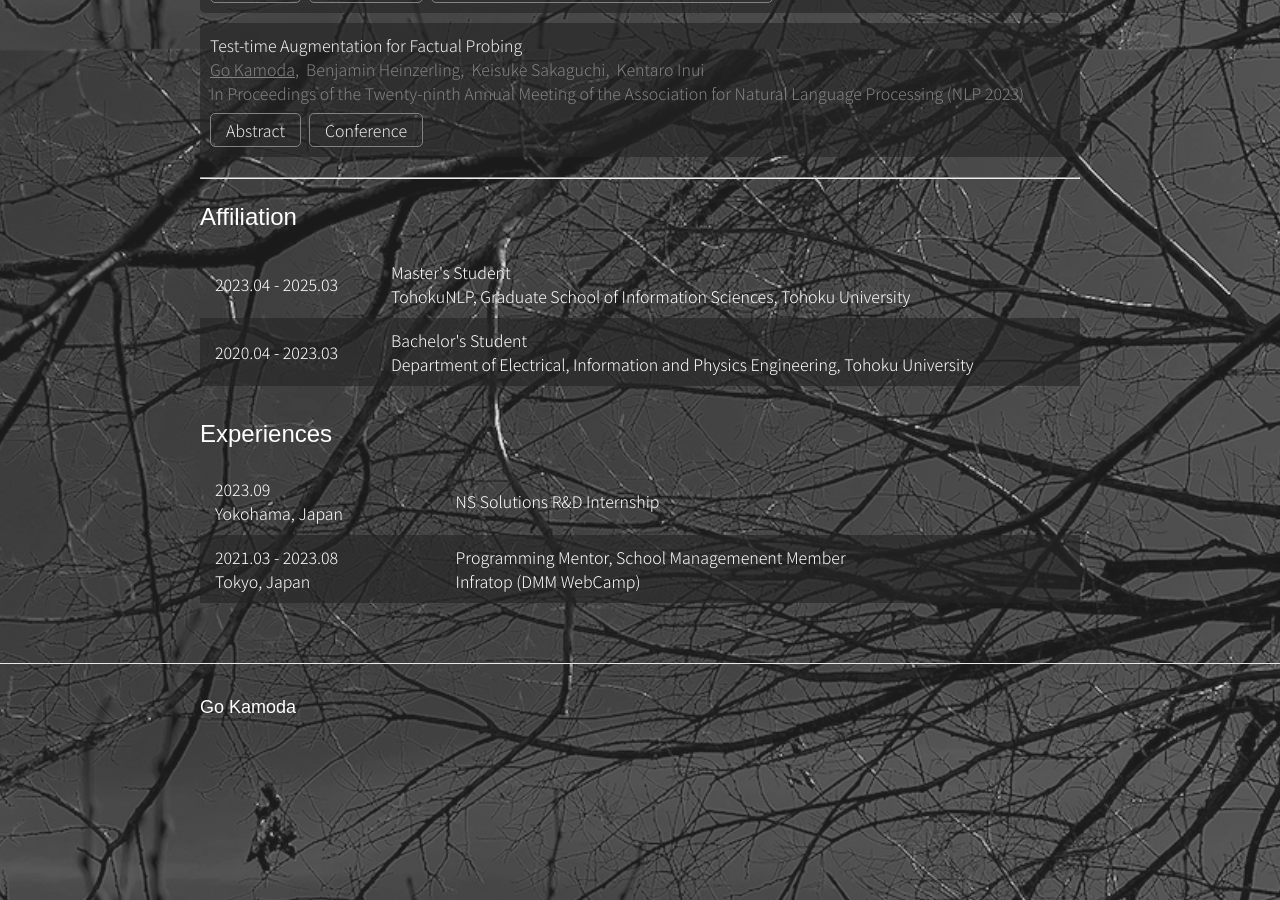
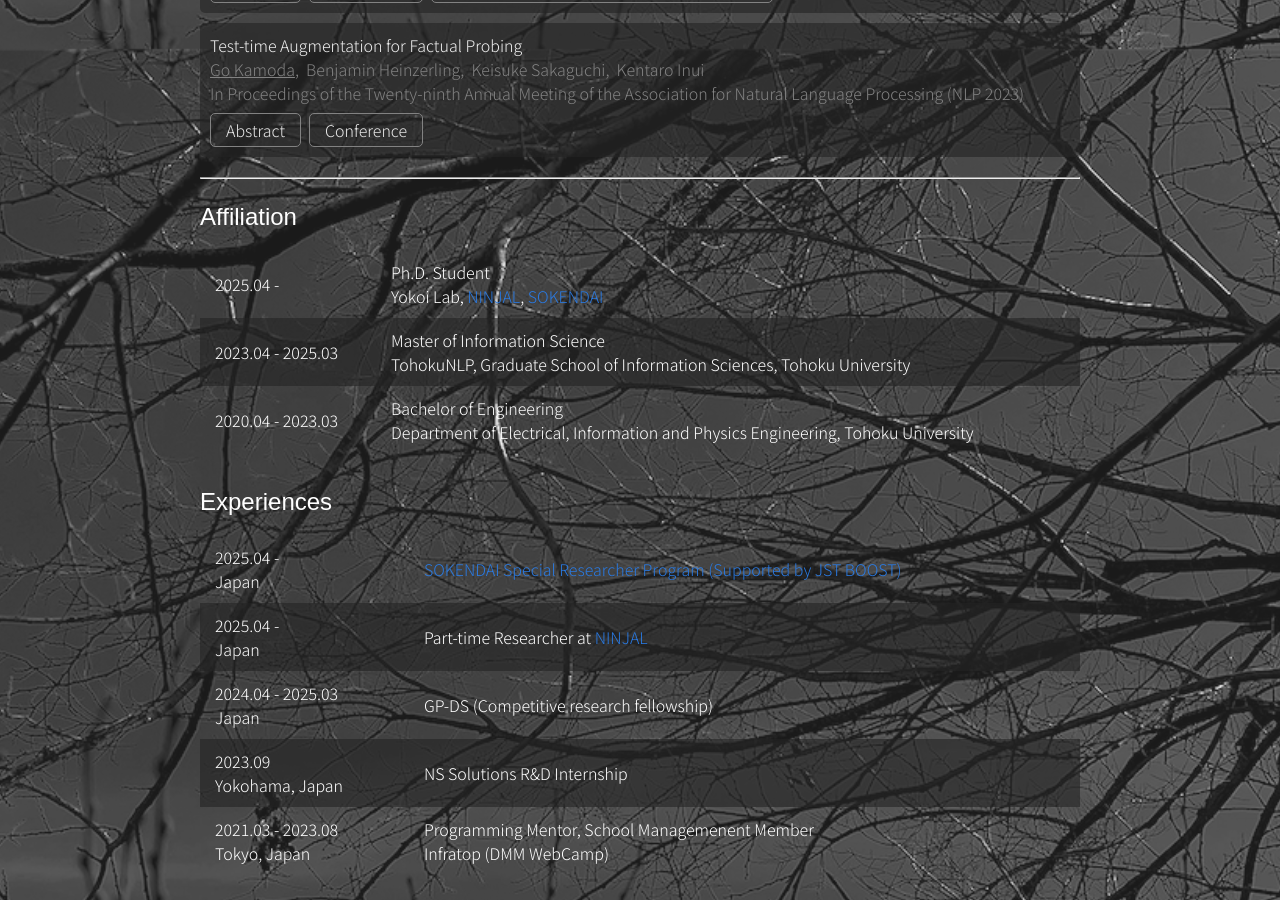
Before and after one commit to gokamoda/gokamoda.github.io, a Jekyll site: the page built from docs/index.markdown, in a window 1280 px wide and 900 px high, scrolled down 3551 px. Built offline with Jekyll 4.4.1, drawn with Linux system fonts in a browser that asks for light colours; nearby versions of some CDN libraries; some web fonts are replaced; some of the changed text lies outside the part shown.

Commit message:
update to NINJAL

```diff
--- a/docs/_layouts/home.html
+++ b/docs/_layouts/home.html
@@ -42,7 +42,7 @@ layout: default
       </div>
       <div class="profile-row">
         <h1>Go Kamoda</h1>
-        <h2>Master's Student<br>@TohokuNLP</h2>
+        <h2>Ph.D. Student<br>@NINJAL</h2>
       </div>
 
       <div class="profile-row">
@@ -167,18 +167,34 @@ layout: default
 
   <table border="0">
     <tr>
+      <td>2025.04 - </td>
+      <td>Ph.D. Student<br>Yokoi Lab, <a href="https://www.ninjal.ac.jp/english/">NINJAL</a>, <a href="https://www.soken.ac.jp/en/">SOKENDAI</a></td>
+    </tr>
+    <tr>
       <td>2023.04 - 2025.03</td>
-      <td>Master's Student<br>TohokuNLP, Graduate School of Information Sciences, Tohoku University</td>
+      <td>Master of Information Science<br>TohokuNLP, Graduate School of Information Sciences, Tohoku University</td>
     </tr>
     <tr>
       <td>2020.04 - 2023.03</td>
-      <td>Bachelor's Student<br>Department of Electrical, Information and Physics Engineering, Tohoku University</td>
+      <td>Bachelor of Engineering<br>Department of Electrical, Information and Physics Engineering, Tohoku University</td>
     </tr>
   </table>
 
   <h2>Experiences</h2>
 
   <table border="0">
+    <tr>
+      <td>2025.04 - <br>Japan</td>
+      <td><a href="https://www.soken.ac.jp/en/campuslife/tuition/sp_researcher_n/">SOKENDAI Special Researcher Program (Supported by JST BOOST)</a></td>
+    </tr>
+    <tr>
+      <td>2025.04 - <br>Japan</td>
+      <td>Part-time Researcher at <a href="https://www.ninjal.ac.jp/english/">NINJAL</a></td>
+    </tr>
+    <tr>
+      <td>2024.04 - 2025.03<br>Japan</td>
+      <td>GP-DS (Competitive research fellowship)</td>
+    </tr>
     <tr>
       <td>2023.09 <br>Yokohama, Japan</td>
       <td>NS Solutions R&D Internship</td>
```
